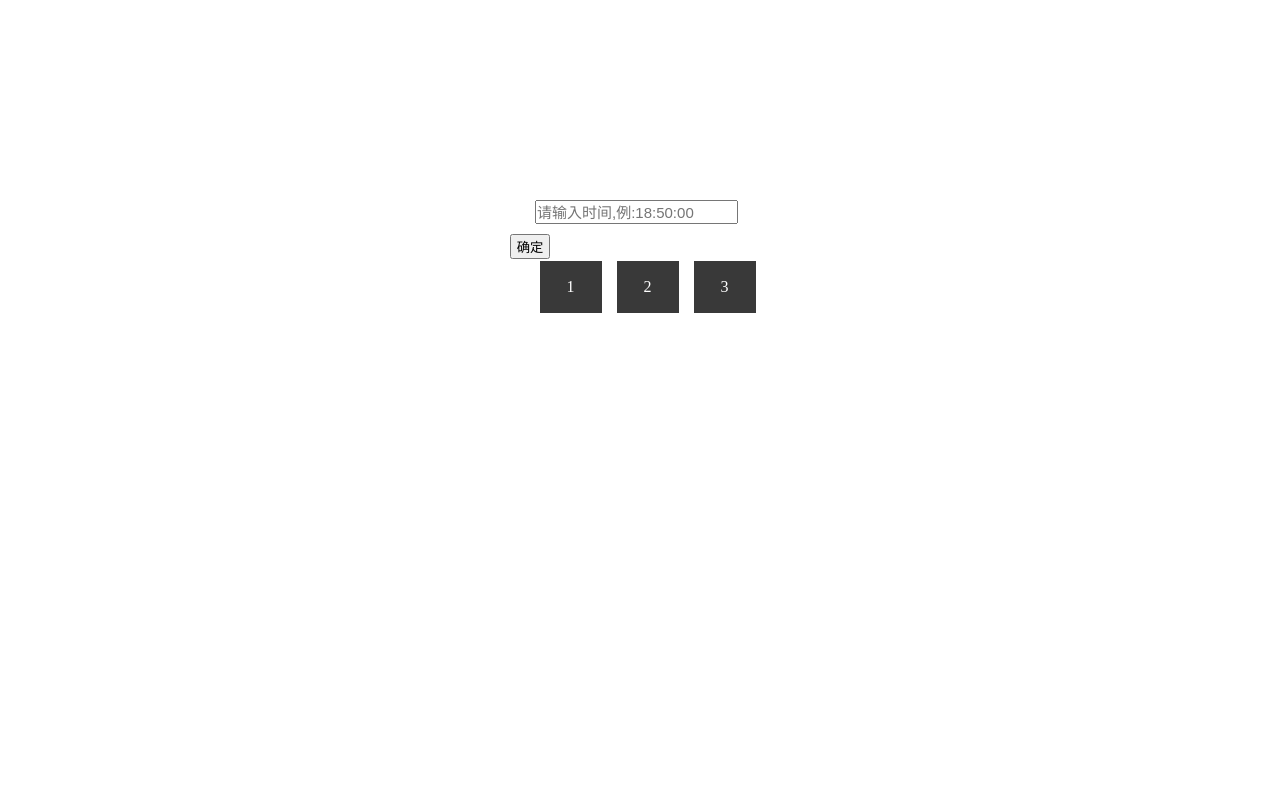
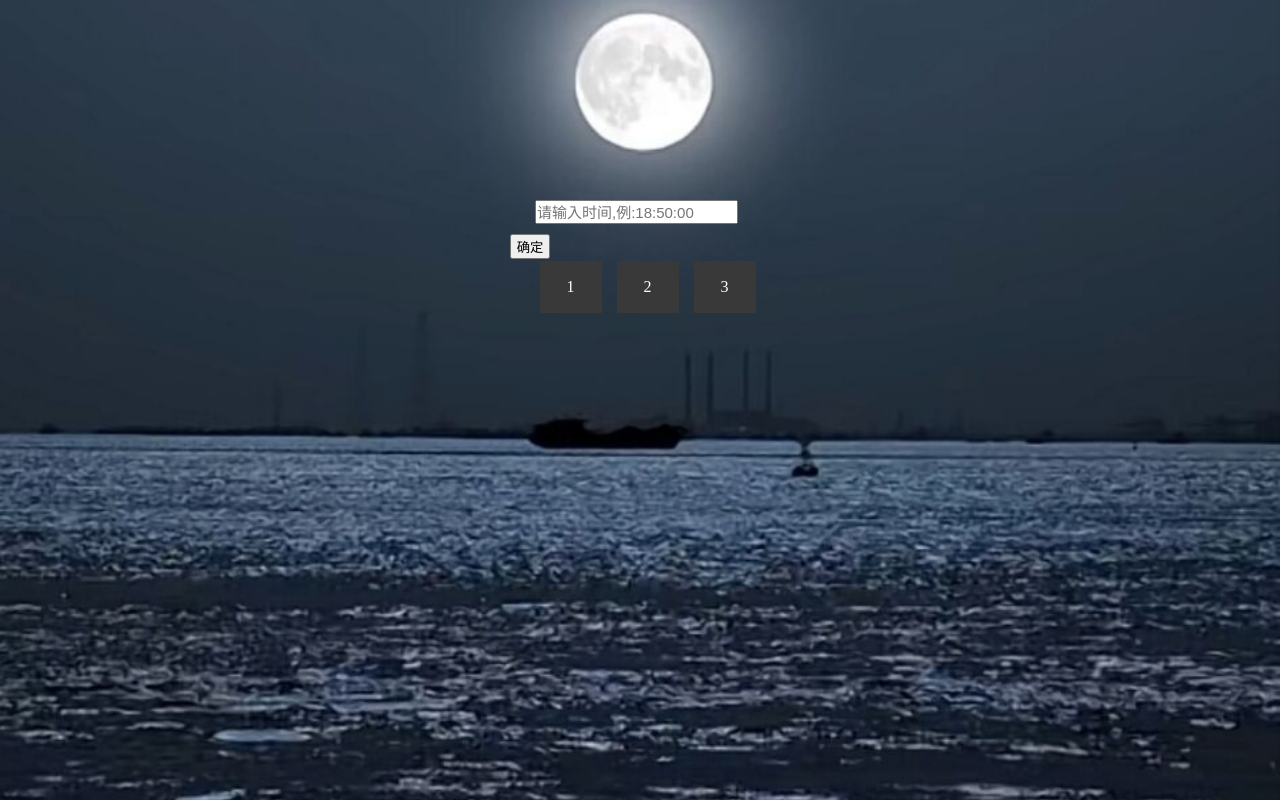
Before and after one commit to Flechazo1/1111, a plain HTML site: page index.html in a window 1280 px wide. Drawn offline with Linux system fonts and the light colour scheme.

Commit message:
Update index.html

```diff
--- a/index.html
+++ b/index.html
@@ -11,7 +11,7 @@
             padding: 0;
         }
         body{
-            background-image: url(./image/QQ图片.jpg);
+            background-image: url(./QQ图片.jpg);
             background-repeat: no-repeat;
             background-size: cover;
             background-position: center;
```
